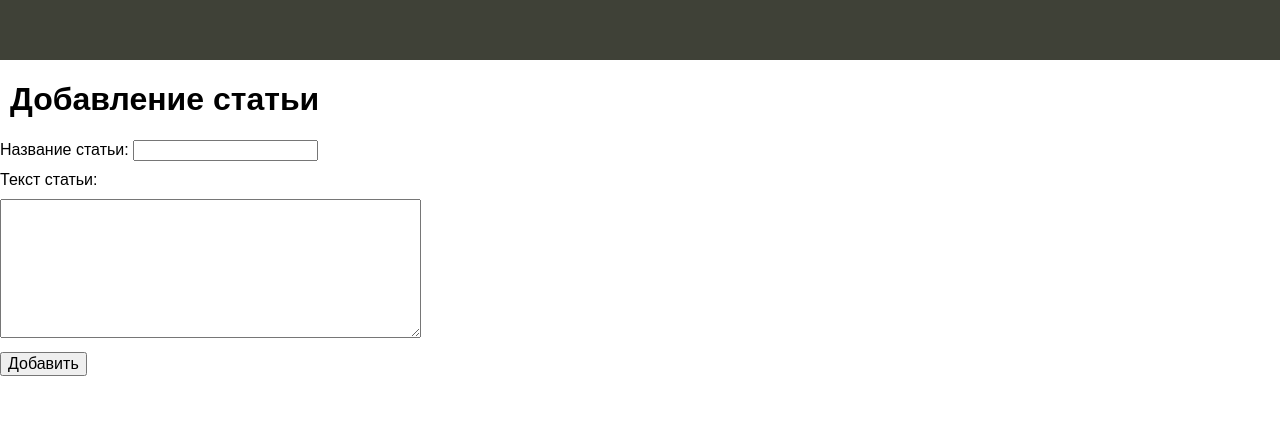
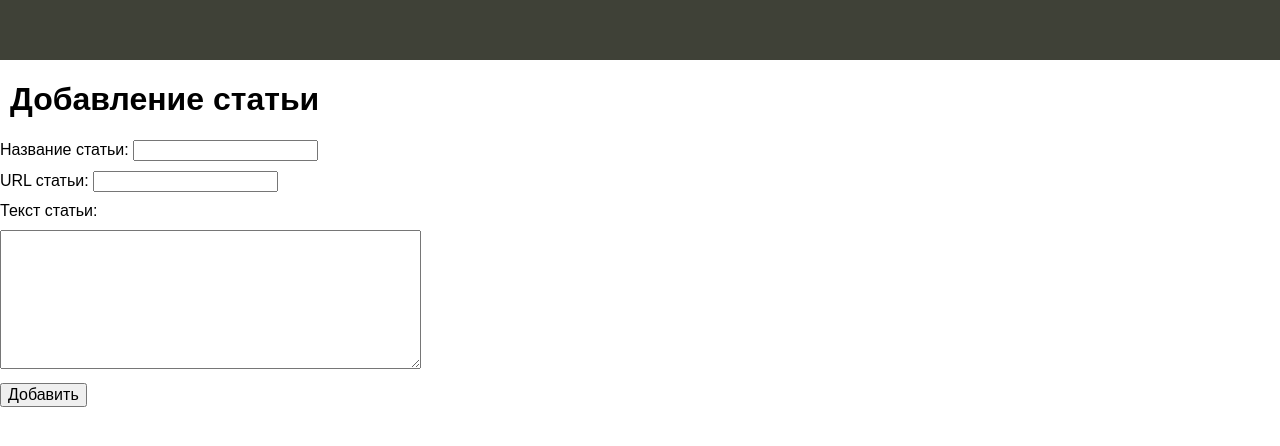
Before and after one commit to Vatson76/MyFlaskProject, a Flask app: page /add_post in a window 1280 px wide. Shown: the top 446 px of the page. Run offline with Flask 2, Linux system fonts and the light colour scheme; data that the repository does not hold is empty.

Commit message:
backend: learn make_response, working with cookies, request interceptor

```diff
--- a/FDataBase.py
+++ b/FDataBase.py
@@ -18,18 +18,28 @@ class FDataBase:
             print('Ошибка чтения БД')
         return ()
 
-    def addPost(self, title, text):
+    def addPost(self, title, text, url):
         try:
+            self.__cur.execute(
+                f"SELECT COUNT() as 'count' FROM posts WHERE url LIKE '{url}'"
+            )
+            res = self.__cur.fetchone()
+            if res['count'] > 0:
+                print("Статья с таким url уже существует")
+                return False
+
             tm = math.floor(time.time())
-            self.__cur.execute("INSERT INTO posts VALUES(NULL, ?, ?, ?)", (title, text, tm))
+            self.__cur.execute(
+                "INSERT INTO posts VALUES(NULL, ?, ?, ?, ?)", (title, text, url, tm)
+            )
             self.__db.commit()
         except Exception as e:
             print('Ошибка добавления статьи в БД')
             return False
         return True
 
-    def getPost(self, post_id):
-        sql = f"SELECT title, text FROM posts WHERE id = {post_id}"
+    def getPost(self, alias):
+        sql = f"SELECT title, text FROM posts WHERE url LIKE '{alias}' LIMIT 1"
         try:
             self.__cur.execute(sql)
             res = self.__cur.fetchone()
@@ -40,7 +50,7 @@ class FDataBase:
         return (False, False)
 
     def getPosts(self):
-        sql = """SELECT id, title, text FROM posts ORDER BY time DESC"""
+        sql = """SELECT id, title, text, url FROM posts ORDER BY time DESC"""
         try:
             self.__cur.execute(sql)
             res = self.__cur.fetchall()
--- a/app.py
+++ b/app.py
@@ -1,6 +1,6 @@
 from flask import (
     Flask, render_template, url_for, request, flash, session,
-    redirect, abort
+    redirect, abort, make_response
 )
 from settings import get_db
 from FDataBase import FDataBase
@@ -21,9 +21,16 @@ def connect_to_db_and_return_its_translator_class():
     db = get_db()
     return FDataBase(db)
 
+
+@app.before_request
+def before_request():
+    print('before_request() called')
+
+
 def get_menu():
     dbase = connect_to_db_and_return_its_translator_class()
     return dbase.getMenu()
+
 
 def get_posts():
     dbase = connect_to_db_and_return_its_translator_class()
@@ -41,12 +48,16 @@ def pageNotFound(error):
 
 @app.route('/')
 def index():
-    return render_template(
+    content = render_template(
         'index.html',
         title='Про Flask',
         menu=get_menu(),
         posts=get_posts()
     )
+    res = make_response(content)
+    res.headers['Content-Type'] = 'text/html'
+    res.headers['Server'] = 'flasksite'
+    return res
 
 
 @app.route('/about')
@@ -72,20 +83,18 @@ def contact():
 
 @app.route('/login', methods=["POST", "GET"])
 def login():
-    if "userLogged" in session:
-        return redirect(url_for('profile', username=session['userLogged']))
-    elif (
-            request.method == 'POST' and
-            request.form['username'] == 'selfedu' and
-            request.form['psw'] == "123"
-    ):
-        session['userLogged'] = request.form['username']
-        return redirect(url_for('profile', username=session['userLogged']))
-    return render_template(
-        'login.html',
-        title='Авторизация',
-        menu=get_menu()
-    )
+    log = request.cookies.get('logged', "")
+
+    res = make_response(f"<h1>Форма авторизации</h1><p>logged: {log}")
+    res.set_cookie("logged", 'yes')
+    return res
+
+
+@app.route('/logout')
+def logout():
+    res = make_response(f"<h1>Форма выхода</h1><p>")
+    res.set_cookie("logged", "", max_age=0)
+    return res
 
 
 @app.route('/profile/<username>')
@@ -98,13 +107,16 @@ def profile(username):
 
 @app.route('/add_post', methods=['POST', 'GET'])
 def addPost():
-    dbase = connect_to_db_and_return_its_translator_class
+    dbase = connect_to_db_and_return_its_translator_class()
 
     if request.method == "POST":
+
         name_data = request.form['name']
         post_data = request.form['post']
+        url_data = request.form['url']
+
         if len(name_data) > 4 and len(post_data) > 10:
-            res = dbase.addPost(name_data, post_data)
+            res = dbase.addPost(name_data, post_data, url_data)
             if not res:
                 flash('Ошибка при добавлении статьи', category='error')
             else:
@@ -119,10 +131,10 @@ def addPost():
         )
 
 
-@app.route('/post/<int:post_id>', methods=['GET'])
-def showPost(post_id):
+@app.route('/post/<alias>', methods=['GET'])
+def showPost(alias):
     dbase = connect_to_db_and_return_its_translator_class()
-    title, post = dbase.getPost(post_id)
+    title, post = dbase.getPost(alias)
     if not title:
         abort(404)
 
@@ -134,5 +146,10 @@ def showPost(post_id):
     )
 
 
+@app.route('/transfer')
+def transfer():
+    return redirect(url_for('index'), 301)
+
+
 if __name__ == '__main__':
     app.run()
--- a/templates/add_post.html
+++ b/templates/add_post.html
@@ -9,6 +9,7 @@
     {% endfor %}
     <form action="{{ url_for('addPost') }}" method="post" class="form-contact">
     <p><label>Название статьи: </label> <input type="text" name="name" value="" required /></p>
+    <p><label>URL статьи: </label> <input type="text" name="url" value="" required /></p>
     <p><label>Текст статьи: </label>
     <p><textarea name = "post" rows=7 cols=40></textarea></p>
     <p><input type="submit" value="Добавить" />
--- a/templates/base.html
+++ b/templates/base.html
@@ -16,7 +16,6 @@
     {%- block mainmenu -%}
         <ul class="mainmenu">
             {% for m in menu %}
-{#              Здесь ошибка, неправильно работает переход из вложенных страниц#}
                 <li><a href="{{ m.url }}"> {{ m.title }}</a></li>
             {% endfor %}
         </ul>
--- a/templates/index.html
+++ b/templates/index.html
@@ -7,8 +7,10 @@
     <ul class="list-posts">
         {% for post in posts %}
             <li>
-                <p class="title"><a href="{{ url_for('showPost', post_id=post.id) }}">{{ post.title }}</a></p>
-                <p class="announce"> {{ post.text[:50] }}</p>
+                <p class="title">
+                    <a href="{{ url_for('showPost', alias=post.url) }}">{{ post.title }}</a>
+                </p>
+                <p class="announce"> {{ post.text[:50] | striptags }}</p>
             </li>
         {% endfor %}
     </ul>
--- a/templates/post.html
+++ b/templates/post.html
@@ -1,5 +1,5 @@
 {% extends 'base.html' %}
 {% block content %}
     {{ super() }}
-    {{ post }}
+    {{ post | safe}}
 {% endblock %}
```
